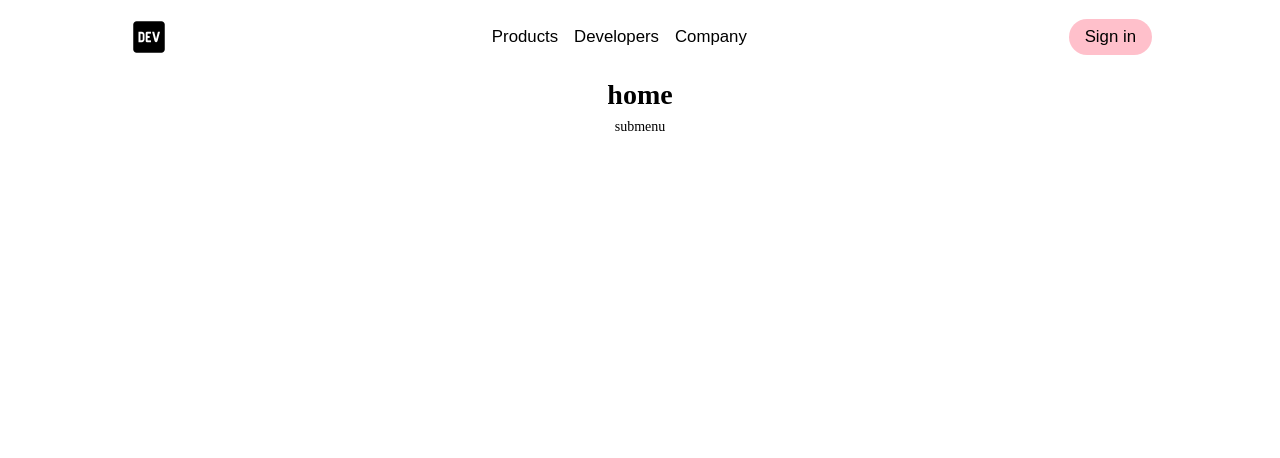
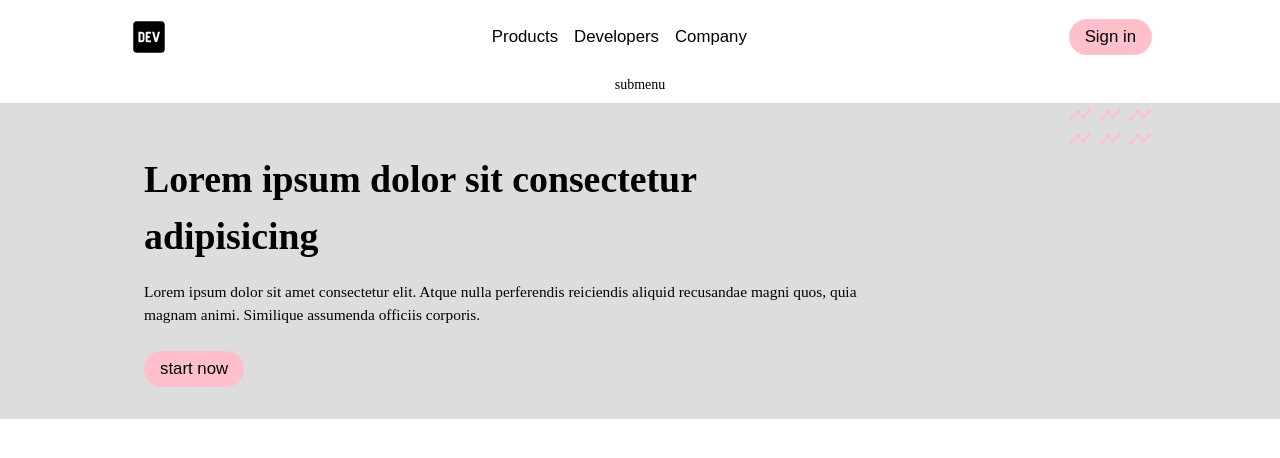
Before and after one commit to jyotip101/react-projects, a React (Create React App) app: page / in a window 1280 px wide. Shown: the top 458 px of the page. Built offline with nearby package versions, Linux system fonts and the light colour scheme.

Commit message:
hero page

```diff
--- a/src/Stripe Submenus/Home.js
+++ b/src/Stripe Submenus/Home.js
@@ -1,10 +1,27 @@
 import React from 'react'
-import { data } from './Data'
-import { useGlobalContext } from './Context'
 const Home = () => {
   return (
     <>
-      <h1>home</h1>
+      <div className='hero-container'>
+        <div className='hero-center'>
+          <div className='hero-item-1'>
+            <h1 className='hero-header'>
+              Lorem ipsum dolor sit consectetur adipisicing
+            </h1>
+            <p className='hero-decs'>
+              Lorem ipsum dolor sit amet consectetur elit. Atque nulla
+              perferendis reiciendis aliquid recusandae magni quos, quia magnam
+              animi. Similique assumenda officiis corporis.
+            </p>
+
+            <button className='start-btn'>start now</button>
+          </div>
+          <div className='hero-item-2'>
+            <span class='material-icons'>timeline timeline timeline</span>
+            <span class='material-icons'>timeline timeline timeline</span>
+          </div>
+        </div>
+      </div>
     </>
   )
 }
--- a/src/Stripe Submenus/StripeSubmenus.css
+++ b/src/Stripe Submenus/StripeSubmenus.css
@@ -19,7 +19,8 @@
 }
 .menu-btn,
 .link-btn,
-.signin-btn {
+.signin-btn,
+.start-btn {
   border: none;
   outline: none;
   background-color: transparent;
@@ -73,3 +74,55 @@
     border-radius: 2rem;
   }
 }
+
+/* home page */
+
+.hero-container {
+  width: 100%;
+  background-color: #ddd;
+}
+.hero-center {
+  display: flex;
+}
+.hero-item-2 {
+  display: none;
+}
+@media screen and (min-width: 700px) {
+  .hero-center {
+    width: 80%;
+    margin: 0.5rem auto;
+  }
+
+  .hero-item-2 {
+    display: flex;
+    color: pink;
+    flex-direction: column;
+    align-items: center;
+  }
+}
+.hero-item-1 {
+  margin: 2rem auto;
+}
+.hero-header {
+  margin-top: 1rem;
+  margin-left: 1rem;
+  width: 60%;
+  font-size: 270%;
+  text-align: left;
+}
+.hero-decs {
+  margin-top: 1rem;
+  margin-left: 1rem;
+  width: 80%;
+  text-align: left;
+  font-size: 110%;
+}
+.start-btn {
+  display: block;
+  font-size: 120%;
+  background-color: pink;
+  padding: 0.5rem 1rem;
+  border-radius: 2rem;
+  margin-top: 1.5rem;
+  margin-left: 1rem;
+}
--- a/src/Stripe Submenus/StripeSubmenus.js
+++ b/src/Stripe Submenus/StripeSubmenus.js
@@ -8,8 +8,8 @@ const StripeSubmenus = () => {
   return (
     <>
       <Header />
+      <SubMenu />
       <Home />
-      <SubMenu />
     </>
   )
 }
--- a/src/Stripe Submenus/SubMunu.js
+++ b/src/Stripe Submenus/SubMunu.js
@@ -1,7 +1,11 @@
 import React from 'react'
+import { data } from './Data'
+import { useGlobalContext } from './Context'
 
 const SubMunu = () => {
-  return <div>submenu</div>
+  const { isSubMenuOpen, closeSubMenu } = useGlobalContext()
+
+  return <aside className=''>submenu</aside>
 }
 
 export default SubMunu
```
